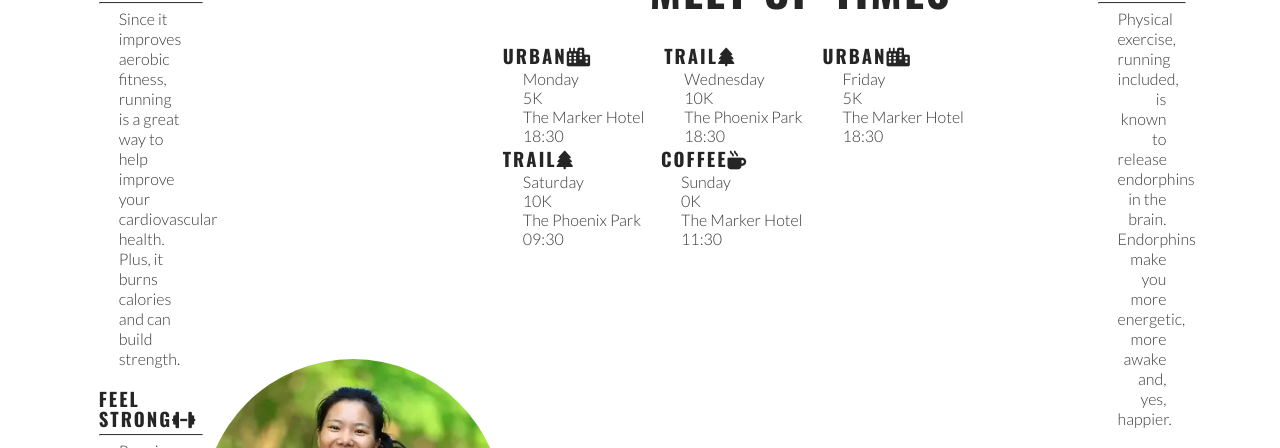
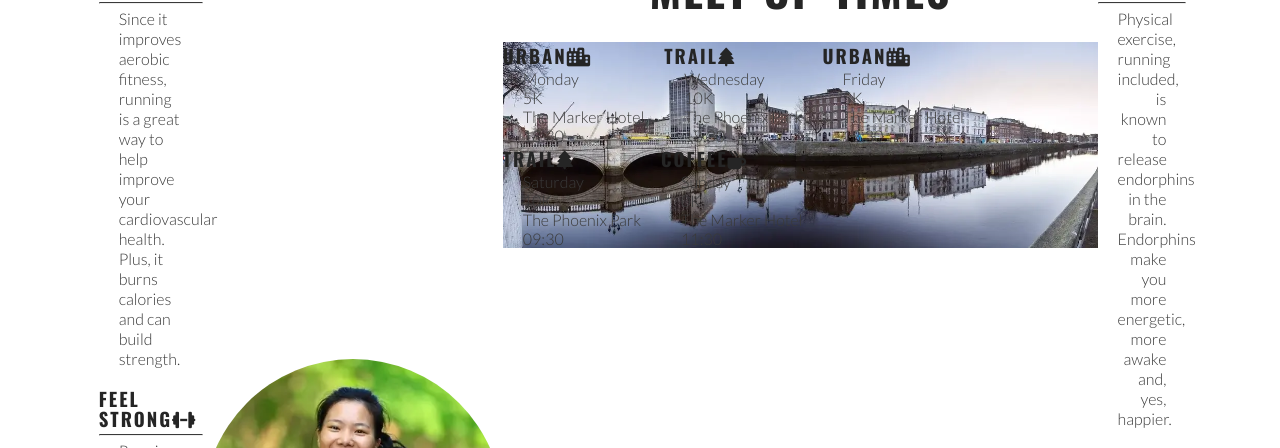
Before and after one commit to beverworrior/Love-running, a plain HTML site: page index.html in a window 1280 px wide. Shown: the part 829-1277 px from the top of the page. Drawn offline with nearby package versions, Linux system fonts and the light colour scheme.

Commit message:
add Photo to the meetup times

```diff
--- a/assets/css/style.css
+++ b/assets/css/style.css
@@ -162,14 +162,15 @@ hr {
     justify-content: center;
 }
 
-/* Meetup Times Section */
+/* Meetup Times section */
 #times {
-    background: url('..images/dublin-city.webp') no-repeat center/cover;
-    /* Handles responsitivity without the need for a media query */
+    background: url('../images/dublin-city.webp') no-repeat center/cover;
+    /* Handles responsivity without the need for a media query */
     display: flex;
     flex-wrap: wrap;
 
 }
+
 
 /* Footer */
 #social-networks {
```
